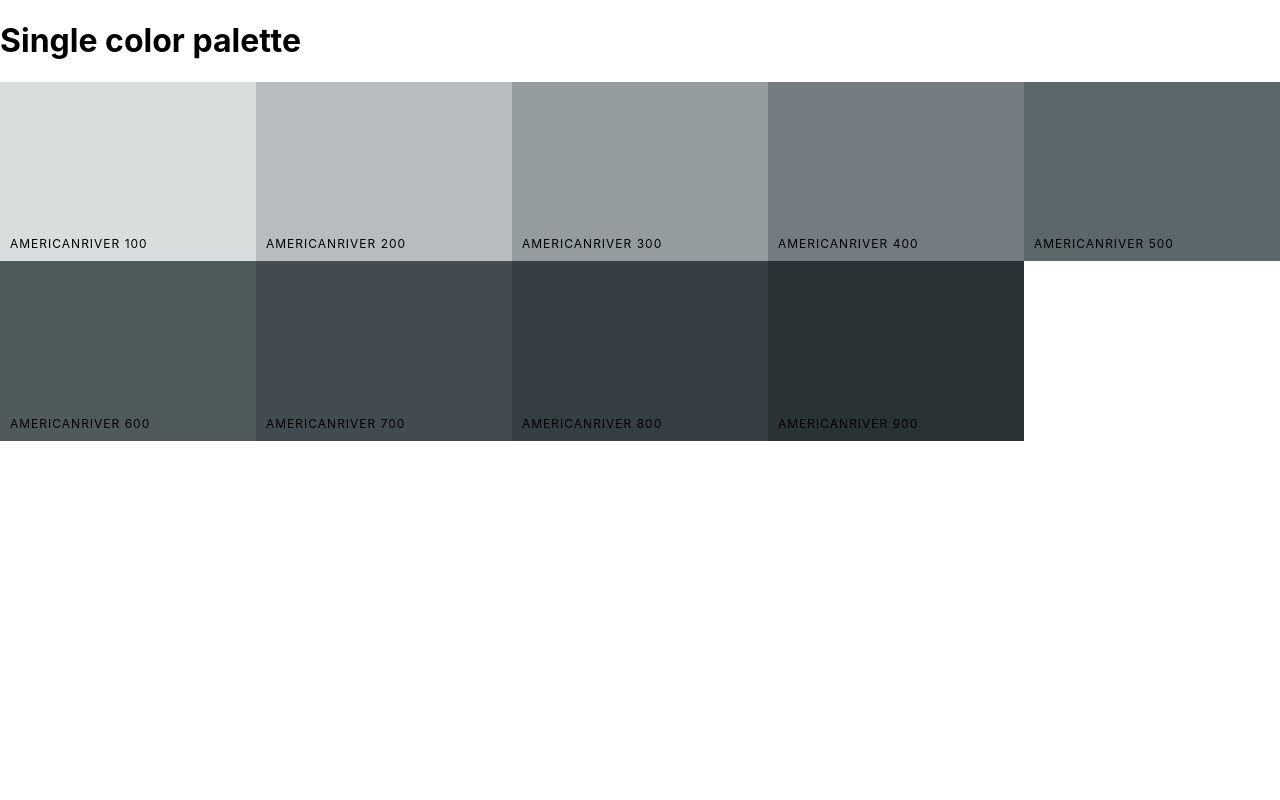
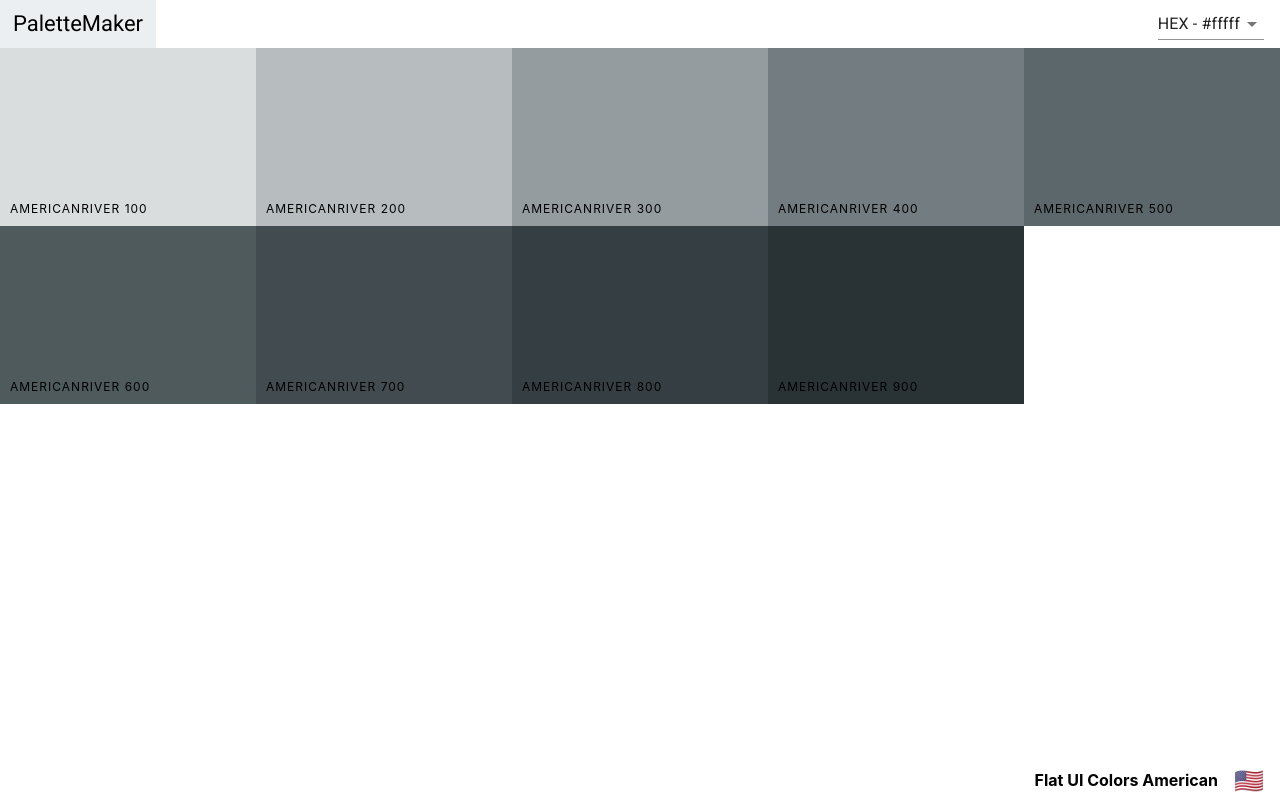
Before and after one commit to theborgh/palette-maker, a React (Create React App) app: page /palette/flat-ui-colors-american/americanriver in a window 1280 px wide. Built offline with nearby package versions, Linux system fonts and the light colour scheme.

Commit message:
Add Navbar and Footer to SingleColorPalette

```diff
--- a/src/Navbar.js
+++ b/src/Navbar.js
@@ -37,13 +37,14 @@
   }
 
   render() {
-    const {level, changeLevel} = this.props;
+    const {level, changeLevel, showSingleColor} = this.props;
     const {format} = this.state;
     return (
       <nav className='Navbar'>
         <div className='logo'>
           <Link to='/'>PaletteMaker</Link>
         </div>
+        {!showSingleColor && (
           <div className='slider-container'>
             <span>Level: {level}</span>
             <div className='slider'>
@@ -56,6 +57,7 @@
               />
             </div>
           </div>
+        )}
         <div className='select-container'>
           <Select value={format} onChange={this.handleFormatChange}>
             <MenuItem value='hex'>HEX - #fffff</MenuItem>
--- a/src/Palette.js
+++ b/src/Palette.js
@@ -1,6 +1,7 @@
 import React, {Component} from 'react';
 import ColorBox from './ColorBox';
 import Navbar from './Navbar';
+import PaletteFooter from './PaletteFooter';
 import './Palette.css';
 
 export default class Palette extends Component {
@@ -44,12 +45,10 @@
           level={level}
           changeLevel={this.changeLevel}
           handleChange={this.changeColorFormat}
+          showSingleColor={false}
         />
         <div className='Palette-colors'>{colorBoxes}</div>
-        <footer className='Palette-footer'>
-          {paletteName}
-          <span className='emoji'>{emoji}</span>
-        </footer>
+        <PaletteFooter paletteName={paletteName} emoji={emoji} />
       </div>
     );
   }
--- /dev/null
+++ b/src/PaletteFooter.js
@@ -0,0 +1,12 @@
+import React from 'react';
+
+export default function PaletteFooter(props) {
+  const {paletteName, emoji} = props;
+
+  return (
+    <footer className='Palette-footer'>
+      {paletteName}
+      <span className='emoji'>{emoji}</span>
+    </footer>
+  );
+}
--- a/src/SingleColorPalette.js
+++ b/src/SingleColorPalette.js
@@ -1,11 +1,18 @@
 import React, {Component} from 'react';
 import ColorBox from './ColorBox';
+import Navbar from './Navbar';
+import PaletteFooter from './PaletteFooter';
 
 export default class SingleColorPalette extends Component {
   constructor(props) {
     super(props);
     this._shades = this.gatherShades(this.props.palette, this.props.colorId);
     this.gatherShades = this.gatherShades.bind(this);
+    this.changeFormat = this.changeFormat.bind(this);
+
+    this.state = {
+      format: 'hex',
+    };
 
     console.log(this._shades);
   }
@@ -23,19 +30,30 @@
     return shades.slice(1);
   }
 
+  changeFormat(val) {
+    this.setState({
+      format: val,
+    });
+  }
+
   render() {
+    const {format} = this.state;
+    const {paletteName, emoji} = this.props.palette;
+
     const colorBoxes = this._shades.map(color => (
       <ColorBox
         key={color.id}
         name={color.name}
-        background={color.hex}
+        background={color[format]}
         showLink={false}
       />
     ));
+
     return (
       <div className='Palette'>
-        <h1>Single color palette</h1>
+        <Navbar handleChange={this.changeFormat} showSingleColor={true} />
         <div className='Palette-colors'>{colorBoxes}</div>
+        <PaletteFooter paletteName={paletteName} emoji={emoji} />
       </div>
     );
   }
```
Lines whose indentation alone changed are shown as unchanged.
